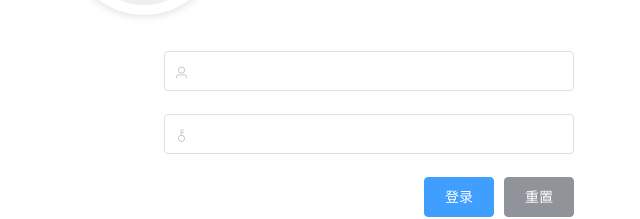
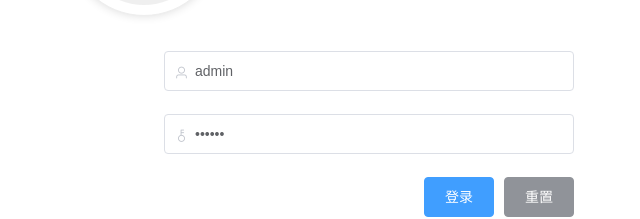
Before and after one commit to lzmvlog/tea-admin, a Vue app: page /login in a window 1280 px wide. Shown: the part 310-529 px from the top of the page, without its empty margins (271-911 px from the left). Built offline with nearby package versions, Linux system fonts and the light colour scheme.

Commit message:
初始化登录请求

```diff
--- a/src/App.vue
+++ b/src/App.vue
@@ -1,6 +1,5 @@
 <template>
   <div id="app">
-    <!--路由占位符-->
     <router-view></router-view>
   </div>
 </template>
--- a/src/components/Login.vue
+++ b/src/components/Login.vue
@@ -4,16 +4,16 @@
       <div class="avatar_box">
         <img src="../assets/logo.png" alt="">
       </div>
-          <el-form :rules="rules" :model="loginForm" ref="loginForm" label-width="0px" class="login_form" >
-            <el-form-item prop="username">
-              <el-input prefix-icon="el-icon-user" v-model="loginForm.username"></el-input>
+      <el-form :rules="rules" :model="loginForm" ref="loginForm" label-width="0px" class="login_form">
+        <el-form-item prop="account">
+          <el-input prefix-icon="el-icon-user" v-model="loginForm.account"></el-input>
         </el-form-item>
         <el-form-item prop="password">
           <el-input prefix-icon="el-icon-key" v-model="loginForm.password" type="password"></el-input>
         </el-form-item>
         <el-form-item class="btns">
           <el-button type="primary" @click="login('loginForm')">登录</el-button>
-                <el-button type="info" @click="restLoginForm('loginForm')" >重置</el-button>
+          <el-button type="info" @click="restLoginForm('loginForm')">重置</el-button>
         </el-form-item>
       </el-form>
     </div>
@@ -25,30 +25,58 @@ export default {
   data () {
     return {
       loginForm: {
-        username: '',
-        password: ''
+        account: 'admin',
+        password: '123456'
       },
       rules: {
-        username: [
-          { required: true, message: '请输入账号', trigger: 'blur' },
-          { min: 3, max: 10, message: '长度在 3 到 10 个字符', trigger: 'blur' }
+        account: [
+          {
+            required: true,
+            message: '请输入账号',
+            trigger: 'blur'
+          },
+          {
+            min: 3,
+            max: 10,
+            message: '长度在 3 到 10 个字符',
+            trigger: 'blur'
+          }
         ],
         password: [
-          { required: true, message: '请输入密码', trigger: 'blur' },
-          { min: 3, max: 5, message: '长度在 3 到 5 个字符', trigger: 'blur' }
+          {
+            required: true,
+            message: '请输入密码',
+            trigger: 'blur'
+          },
+          {
+            min: 3,
+            max: 10,
+            message: '长度在 3 到 10 个字符',
+            trigger: 'blur'
+          }
         ]
       }
     }
   },
   methods: {
     restLoginForm (formName) {
-      this.username = ''
+      this.account = ''
       this.password = ''
       this.$refs[formName].resetFields()
     },
     login (formName) {
-      this.$refs[formName].validate(valid => {
-        console.log(valid)
+      this.$refs[formName].validate(async valid => {
+        // console.log(valid)
+        if (valid) {
+          this.$http({
+            url: '/auth/token',
+            method: 'post',
+            params: this.loginForm
+          }).then(res => {
+            console.log(res.data)
+          }).catch(() => {
+          })
+        }
       })
     }
   }
@@ -57,13 +85,13 @@ export default {
 
 <style scoped lang="less">
 
-.login{
+.login {
   height: 100%;
   width: 100%;
   background-color: #2b4b6b;
 }
 
-.login_box{
+.login_box {
   width: 450px;
   height: 300px;
   background-color: #fff;
@@ -74,7 +102,7 @@ export default {
   transform: translate(-50%, -50%);
 }
 
-.avatar_box{
+.avatar_box {
   height: 130px;
   width: 130px;
   border: 1px solid #eee;
@@ -84,7 +112,8 @@ export default {
   left: 50%;
   transform: translate(-50%, -50%);
   background-color: #fff;
-  img{
+
+  img {
     height: 100%;
     width: 100%;
     border-radius: 50%;
@@ -92,7 +121,7 @@ export default {
   }
 }
 
-.login_form{
+.login_form {
   position: absolute;
   bottom: 0;
   width: 100%;
@@ -100,7 +129,7 @@ export default {
   box-sizing: border-box;
 }
 
-.btns{
+.btns {
   display: flex;
   justify-content: flex-end;
 }
--- a/src/main.js
+++ b/src/main.js
@@ -2,6 +2,13 @@ import Vue from 'vue'
 import App from './App.vue'
 import router from './router'
 import './plugins/element.js'
+
+import axios from 'axios'
+Vue.prototype.$http = axios
+// url
+axios.defaults.baseURL = 'http://127.0.0.1:8090'
+axios.changeOrigin = true
+axios.defaults.headers.post['Content-Type'] = 'application/x-www-form-urlencoded'
 
 Vue.config.productionTip = false
 
```
Lines whose indentation alone changed are shown as unchanged.
